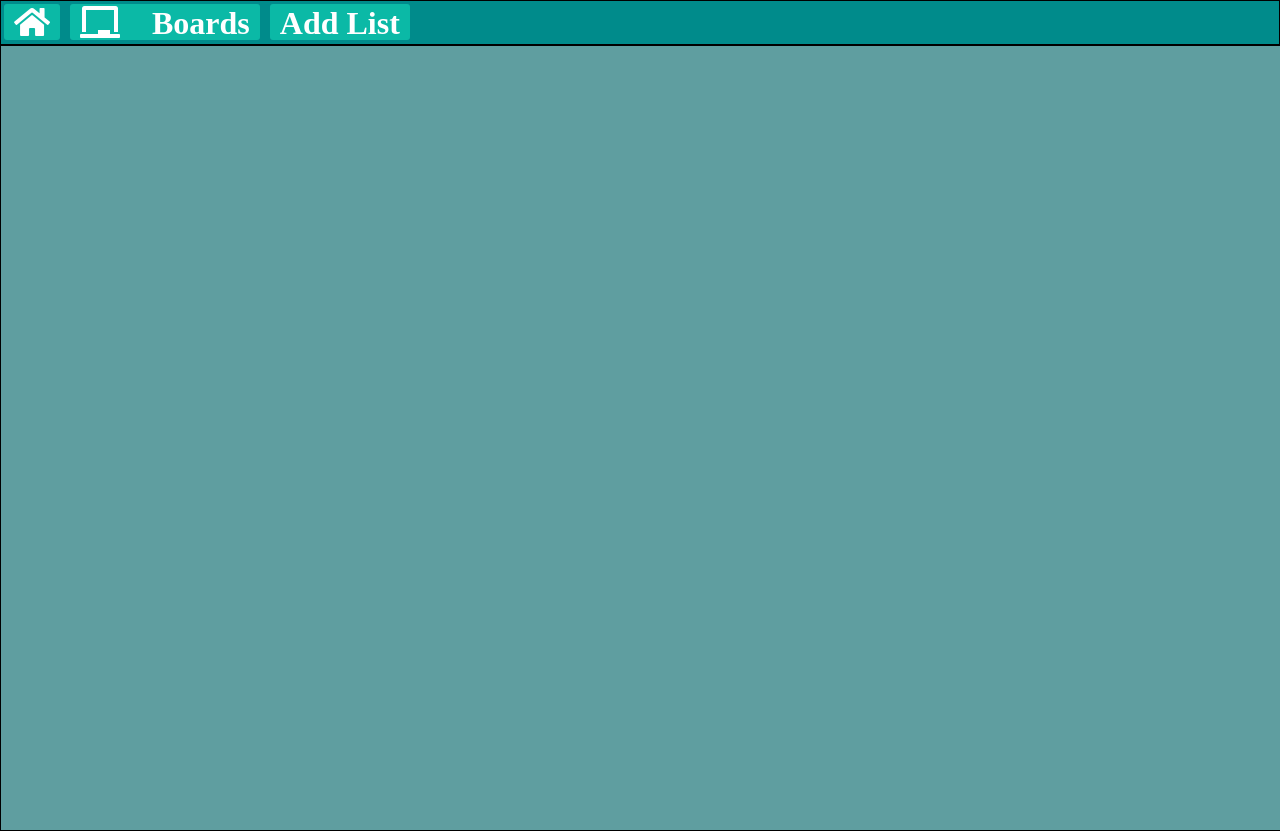
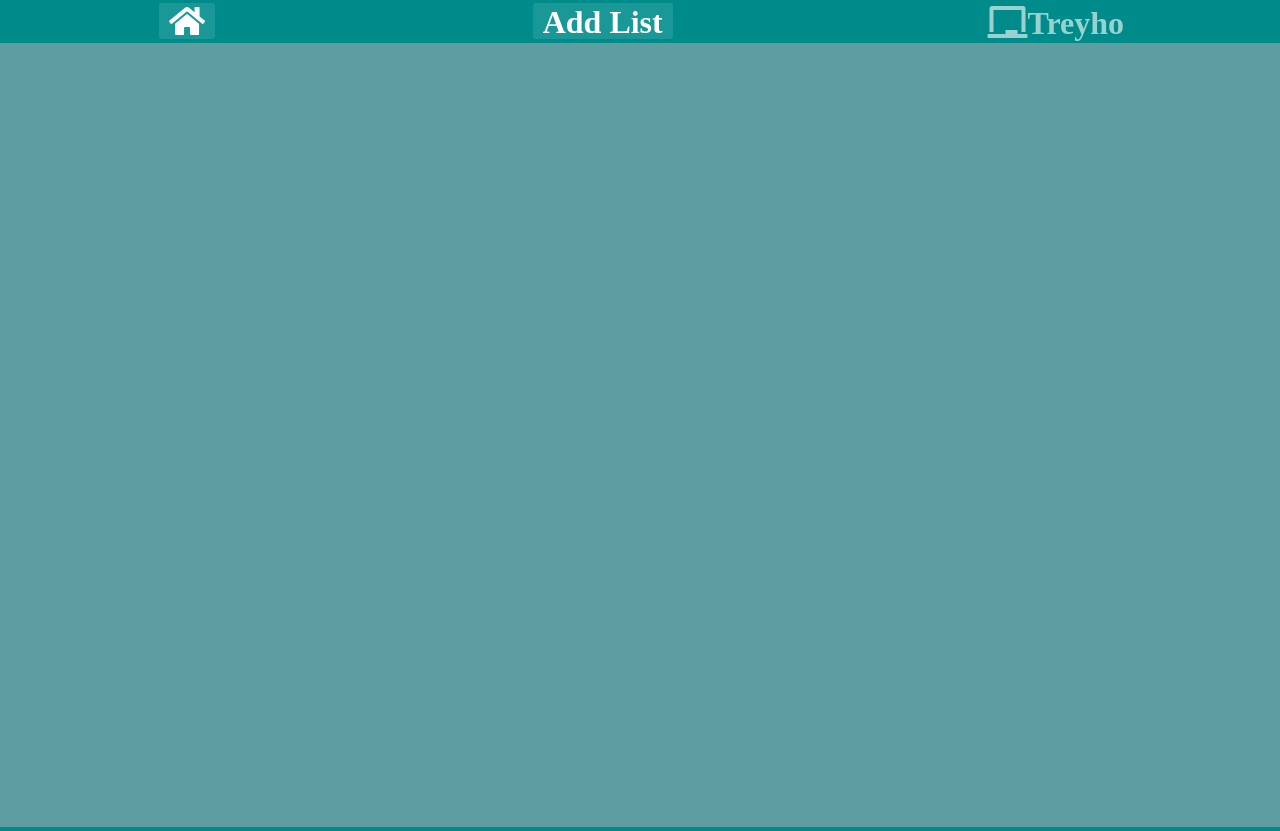
Before and after one commit to dnavejas/client-side-trello, a plain HTML site: page index.html in a window 1280 px wide. Drawn offline with Linux system fonts and the light colour scheme.

Commit message:
added some css styling and created title input field for lane

```diff
--- a/index.html
+++ b/index.html
@@ -11,9 +11,9 @@
     </head>
     <body>
         <header>
-            <div class="header-btn"><i class="fas fa-home"></i></div>
-            <div class="header-btn"><i class="fas fa-chalkboard"><span>&nbsp &nbsp Boards</span></i></div>
-            <input type="button" id="addLane" onclick="addList()" value="Add List" class="header-btn fas" />
+            <a href="index.html"><div class="header-btn"><i class="fas fa-home"></i></div></a>
+            <input type="button" id="addLane" onclick="addList()" value="Add List" class="header-btn fas alias" />
+            <a href="#" class="fas title"><i class="fas fa-chalkboard"></i>Treyho</a>
         </header>
         <div class="container">
 
--- a/styles.css
+++ b/styles.css
@@ -4,17 +4,25 @@ body{
     margin: 0px;
 }
 header{
-    border: solid 1px black;
     line-height: 30px;
-
+    display: flex;
+    flex-direction: row;
+    flex-wrap: wrap;
+    /* align-items: center; */
+    justify-content: space-around;
+    text-align: left;
+    width: 100%;
 }
 input{
     background-color: rgba(0,0,0,.1);
     border-radius: 5px;
     color: white;
 }
+h3{
+    text-align: center;
+}
 .header-btn{
-    background-color: rgba(23,232,193,.5);
+    background-color: rgba(255,255,255,.1);
     display: inline-block;
     border-radius: 3px;
     margin: 3px;
@@ -22,19 +30,34 @@ input{
     color: white;
     font-size: 32px;
     border: none;
+    align-self: flex-start;
+}
+.header-btn:hover{
+    background-color: rgba(255,255,255,.15);
+}
+#addLane:hover{
+    cursor: alias;
+}
+.title{
+    align-self: center;
+    color: rgba(255,255,255,.6);
+    font-size: 32px;
+    text-decoration: none;
+    justify-self: center;
+}
+.title:hover{
+    color: rgba(255,255,255,.8)
 }
 .container{
     height: 98vh;
     width: 100%;
     display: flex;
-    border: solid 1px;
     background-color: cadetblue;
 }
 .swimlane{
     width: 200px;
     flex-basis: 200px;
     background-color: mediumturquoise;
-    border: 1px solid black;
     padding: 8px;
     margin: 5px;
     border-radius: 4px;
@@ -54,3 +77,7 @@ input{
     justify-content: space-between;
     border: none;
 }
+.list-title{
+    color: white;
+    text-align: center;
+}
--- a/trello.js
+++ b/trello.js
@@ -7,9 +7,9 @@
 
 			var id = "swimlane" + swimlaneID;
 
+			var container = document.querySelector(".container");
 			//create a swimlane
 			var swimlane = document.createElement("DIV");
-
 			//set id attribute
     		swimlane.setAttribute("id", id);
     		swimlane.setAttribute("data-swimlane-id", swimlaneID);
@@ -17,7 +17,20 @@
 			swimlane.setAttribute("class", "swimlane");
 
 			//add to the container
-			document.querySelector(".container").appendChild(swimlane);
+			container.appendChild(swimlane);
+
+			//create title for each list
+			var listTitle = document.createElement("input");
+			//set class for list title
+			listTitle.setAttribute("class", "list-title");
+			listTitle.setAttribute("placeholder", "Enter Title Here");
+			swimlane.appendChild(listTitle);
+
+			var submitbtn = document.createElement("input");
+			submitbtn.setAttribute("type", "button");
+			submitbtn.setAttribute("value", "submit");
+			swimlane.appendChild(submitbtn);
+
 
 			//create a "move swimlane left" button
 			var btnMoveSwimlaneLeft = document.createElement("INPUT");
@@ -65,6 +78,7 @@
 
 			let container = document.querySelector(".container");
 			let swimlane = document.getElementById("swimlane" + slid);
+
 
 			container.removeChild(swimlane);
 		}
@@ -118,8 +132,8 @@
 
 			card.appendChild(cardButtons);
 
-			var title = document.createElement("input");
-			title.value = txtTitle;
+			var title = document.createElement("h3");
+			title.innerHTML = txtTitle;
 			card.appendChild(title);
 
 			var desc = document.createElement("p");
```
